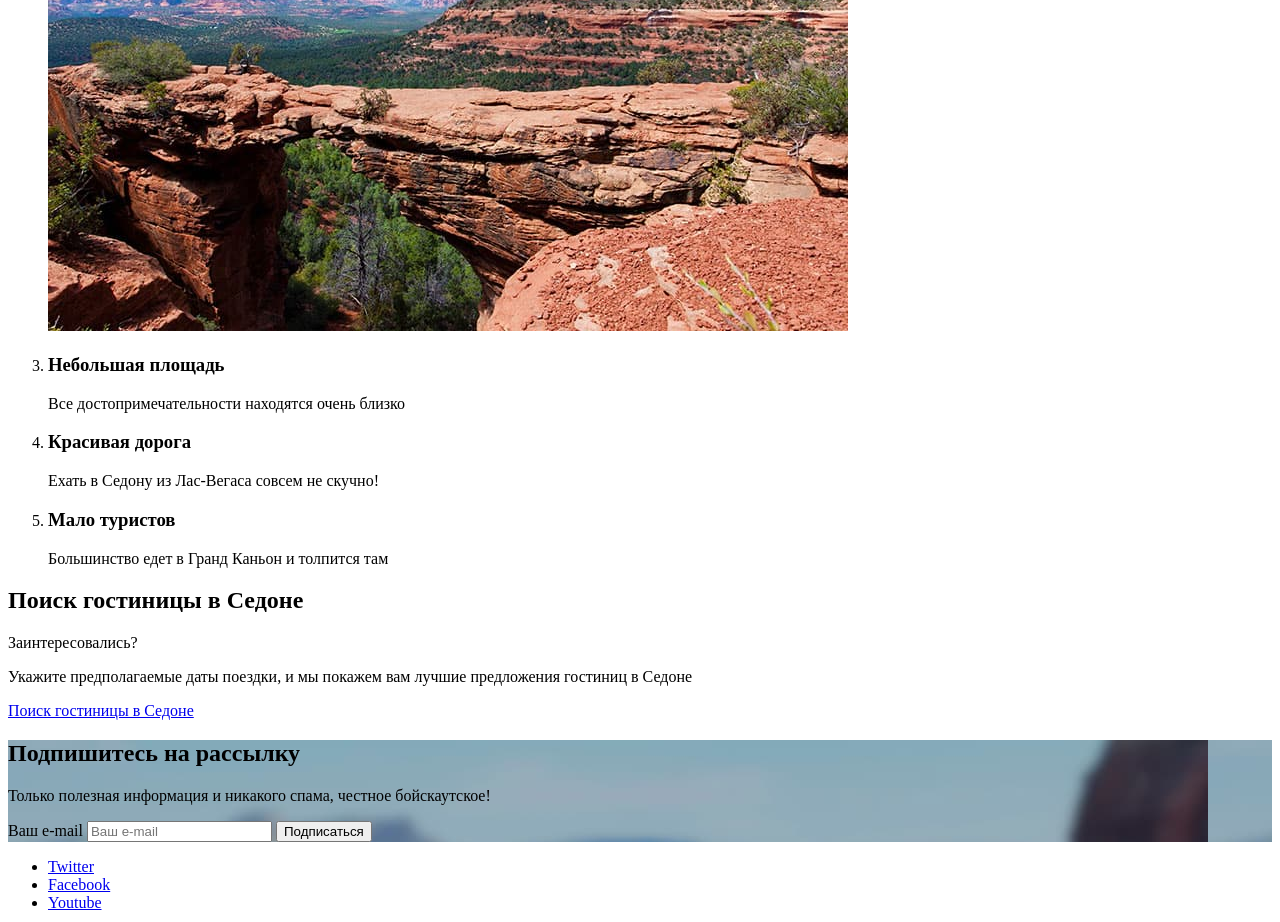
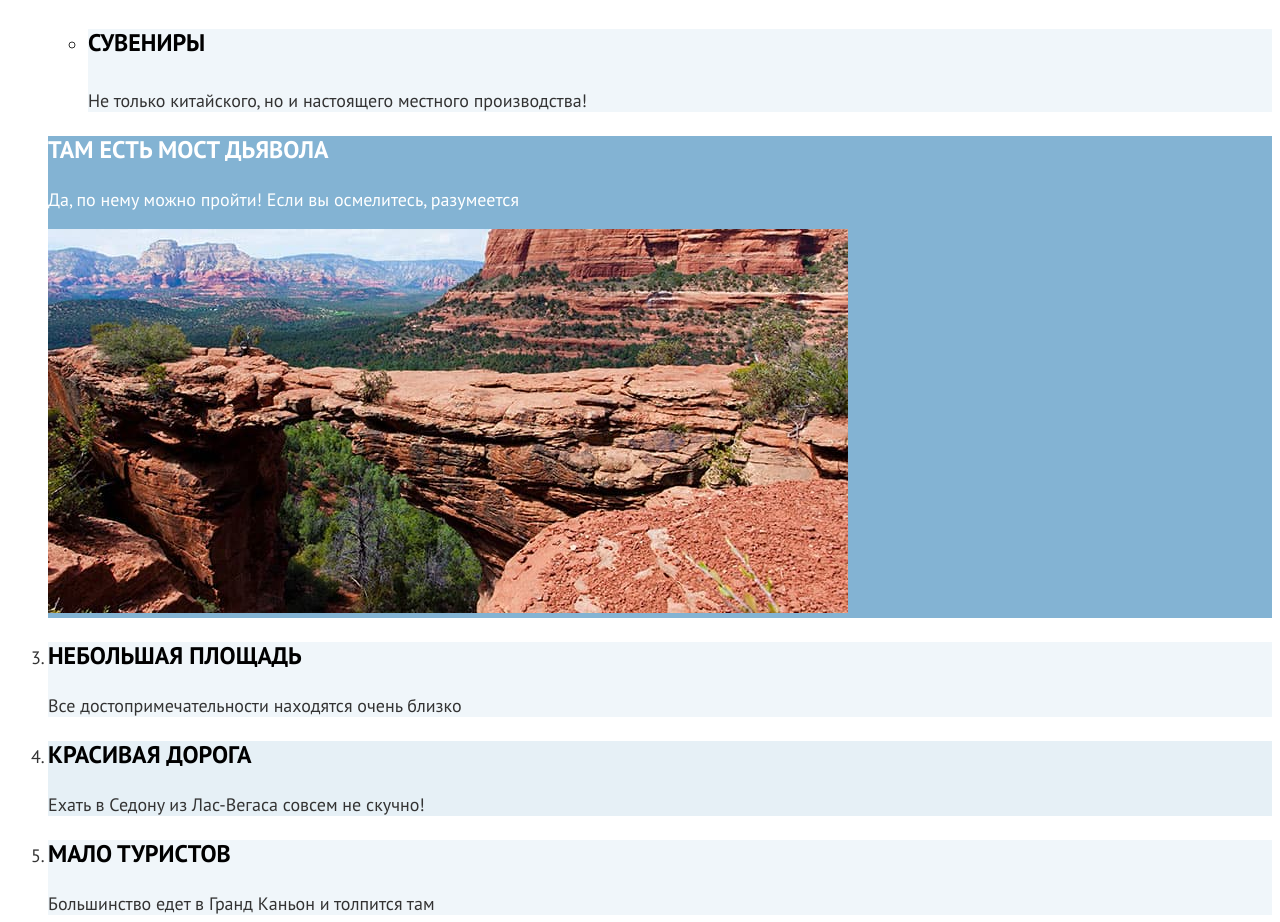
Before and after one commit to kulbarakov/htmlacademy_sedona, a plain HTML site: page index.html in a window 1280 px wide. Shown: the part 1172-2094 px from the top of the page. Drawn offline with Linux system fonts and the light colour scheme.

Commit message:
basic styles

```diff
--- a/css/styles.css
+++ b/css/styles.css
@@ -1,7 +1,140 @@
-.filter {
-  background-image: url(../img/background/filter.jpg);
+@font-face {
+  font-family: "PT Sans";
+  font-style: normal;
+  font-weight: 400;
+  src: url("../fonts/ptsans-400.woff2") format("woff2");
+  font-display: swap
+}
+
+@font-face {
+  font-family: "PT Sans";
+  font-style: normal;
+  font-weight: 700;
+  src: url("../fonts/ptsans-700.woff2") format("woff2");
+  font-display: swap
+}
+
+/*common*/
+
+body {
+  font-family: "PT Sans", sans-serif;
+  font-size: 18px;
+  color: #333333;
+}
+
+.button {
+  color: #ffffff;
+  background-color: #756257;
+
+  font-family: inherit;
+  font-weight: 700;
+  font-size: 16px;
+  text-transform: uppercase;
+  text-decoration: none;
+}
+
+.button-large {
+  font-size: 20px;
+}
+
+.button-secondary {
+  background-color: #83B3D3;
+}
+
+/*header*/
+
+.navigation-list {
+  font-size: 20px;
+  line-height: 26px;
+  font-weight: 700;
+}
+
+.navigation-link {
+  color: #000000;
+  text-decoration: none;
+}
+
+/*section*/
+
+.section-title {
+  color: #000000;
+
+  font-size: 30px;
+  font-weight: 700;
+  line-height: 36px;
+  text-transform: uppercase;
+}
+
+.section-description {
+  font-size: 22px;
+  line-height: 36px;
+}
+
+/*advantages*/
+
+.advantages-list-inner {
+  color: #333333;
+  background-color: #ffffff;
+}
+
+.advantages-item {
+  background-color: rgba(131, 179, 211, 0.12);
+}
+
+.advantages-item:not(.advantages-item-large):nth-child(even) {
+  background-color: rgba(131, 179, 211, 0.2);
+}
+
+.advantages-item-large {
+  color: #ffffff;
+  background-color: #83B3D3;
+}
+
+.advantages-list-inner .advantages-item:nth-child(even) {
+  background-color: #ffffff;
+}
+
+.advantages-title {
+  color: #000000;
+  font-weight: 700;
+  font-size: 24px;
+  line-height: 28px;
+  text-transform: uppercase;
+
+}
+
+.advantages-item-large > .advantages-title {
+  color: #ffffff;
+}
+
+
+/*catalog common*/
+
+.catalog-header {
+  color:#ffffff;
+  background-color: #83B3D3;
+  background-image: url("../img/background/filter.jpg");
+  background-size: cover;
+}
+
+.catalog-title {
+  font-size: 60px;
+  line-height: 78px;
+}
+
+.catalog-navigation {
+  font-size: 16px;
+}
+
+/*filter*/
+
+.filter-title {
+  font-weight: 700;
+  font-size: 20px;
+  line-height: 26px;
 }
 
 .subscribe {
-  background-image: url(../img/background/subscribe.jpg);
+  background-image: url("../img/background/subscribe.jpg");
+  background-size: cover;
 }
--- a/index.html
+++ b/index.html
@@ -44,7 +44,6 @@
 
   <main class="index-main">
     <h1 class="visually-hidden">Туристический город Седона</h1>
-
     <section class="advantages">
       <h2 class="visually-hidden">Преимущества Седоны</h2>
 
@@ -52,13 +51,13 @@
       <p class="section-description">Рассмотрим 5 причин, по которым Седона круче, чем Гранд-Каньон!</p>
 
       <ol class="advantages-list">
-        <li class="advantages-item">
+        <li class="advantages-item advantages-item-large">
           <h3 class="advantages-title">Настоящий городок</h3>
           <p class="advantages-text">Седона — не аттракцион для туристов, там течёт
             своя жизнь</p>
           <img class="advantages-img" src="img/content/photo-1.jpg" width="800" height="384" alt="Фото города Седона с заведениями">
 
-          <ul class="advantages-list">
+          <ul class="advantages-list advantages-list-inner">
             <li class="advantages-item">
               <h4 class="advantages-title">Жильё</h4>
               <p class="advantages-text">Рекомендуем пожить в настоящем мотеле, всё как в кино!</p>
@@ -73,7 +72,7 @@
             </li>
           </ul>
         </li>
-        <li class="advantages-item">
+        <li class="advantages-item advantages-item-large">
           <h3 class="advantages-title">Там есть мост дьявола</h3>
           <p class="advantages-text">Да, по нему можно пройти! Если вы осмелитесь, разумеется</p>
           <img class="advantages-img" src="img/content/photo-2.jpg" width="800" height="384" alt="Фото моста дъявола">
@@ -99,7 +98,7 @@
       <p class="section-description">Укажите предполагаемые даты поездки, и мы покажем вам лучшие предложения гостиниц в
         Седоне</p>
 
-      <a class="search-button button" href="#">Поиск гостиницы в Седоне</a>
+      <a class="search-button button button-large" href="#">Поиск гостиницы в Седоне</a>
     </section>
     <section class="subscribe">
       <h2 class="section-title">Подпишитесь на рассылку</h2>
@@ -110,7 +109,7 @@
           <span class="visually-hidden">Ваш e-mail</span>
           <input class="subscribe-input" type="email" name="email" placeholder="Ваш e-mail">
         </label>
-        <button class="subscribe-button button" type="submit">Подписаться</button>
+        <button class="subscribe-button button button-secondary button-large" type="submit">Подписаться</button>
       </form>
     </section>
   </main>
```
Also changed, not shown: catalog.html (+5 -2 lines).
